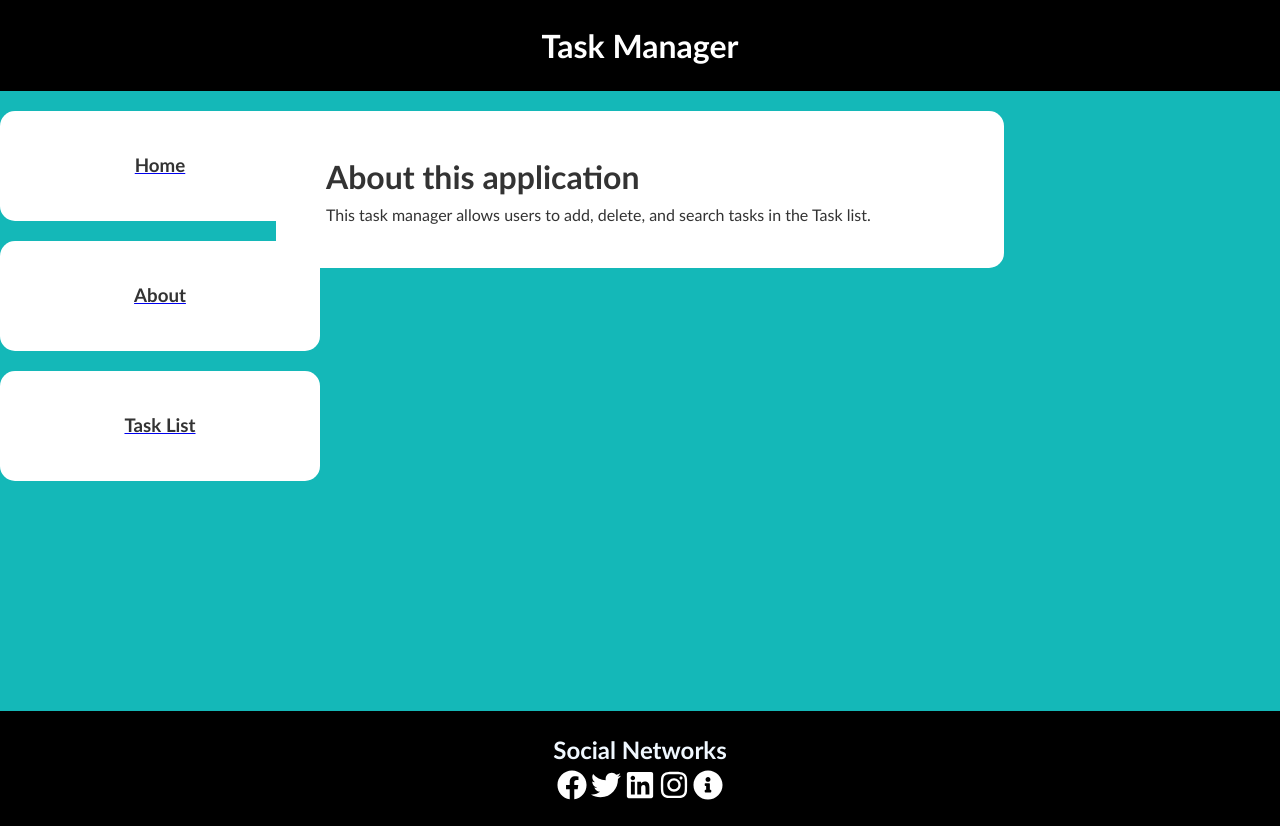
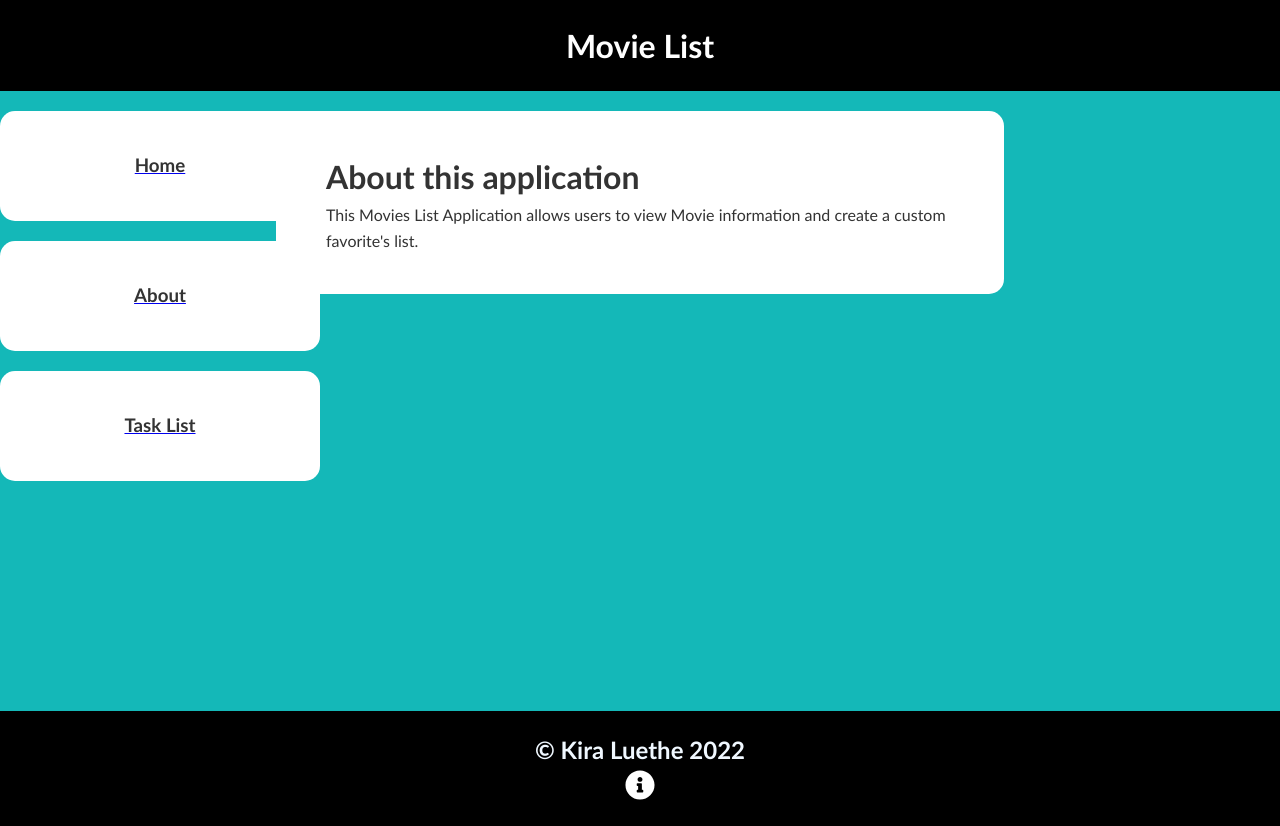
Before and after one commit to Kirapants07/Final_INF655, a React (Create React App) app: page /about in a window 1280 px wide. Built offline with nearby package versions, Linux system fonts and the light colour scheme.

Commit message:
Start of Final Project

```diff
--- a/public/index.html
+++ b/public/index.html
@@ -24,20 +24,9 @@
       work correctly both with client-side routing and a non-root public URL.
       Learn how to configure a non-root public URL by running `npm run build`.
     -->
-    <title>React App</title>
+    <title>Movie List App</title>
   </head>
   <body>
-    <noscript>You need to enable JavaScript to run this app.</noscript>
     <div id="root"></div>
-    <!--
-      This HTML file is a template.
-      If you open it directly in the browser, you will see an empty page.
-
-      You can add webfonts, meta tags, or analytics to this file.
-      The build step will place the bundled scripts into the <body> tag.
-
-      To begin the development, run `npm start` or `yarn start`.
-      To create a production bundle, use `npm run build` or `yarn build`.
-    -->
   </body>
 </html>
--- a/src/components/User/Users.js
+++ b/src/components/User/Users.js
@@ -4,7 +4,7 @@ import Card from '../shared/Card'
 export default function Users() {
   return (
     <Card>
-        <h1>Welcome to Task Manager!</h1>
+        <h1>Browse Movies</h1>
     </Card>
   )
 }
--- a/src/components/pages/About.js
+++ b/src/components/pages/About.js
@@ -13,7 +13,7 @@ export default function About() {
     <div className="container">
       <Card>
           <h1>About this application</h1>
-          <p>This task manager allows users to add, delete, and search tasks in the Task list.</p>
+          <p>This Movies List Application allows users to view Movie information and create a custom favorite's list.</p>
       </Card>
   </div>
   <Footer />
--- a/src/components/pages/Footer.js
+++ b/src/components/pages/Footer.js
@@ -5,15 +5,15 @@ import { Link } from 'react-router-dom';
 export default function Footer() {
   return (
     <div className="footer">
-        <h2>Social Networks</h2>
+        <h2>© Kira Luethe 2022</h2>
         <div className="links">
-            <FaFacebook size={30} />
+            {/* <FaFacebook size={30} />
             <FaTwitter size={30} />
             <FaLinkedin size={30} />
-            <FaInstagram size={30} />
+            <FaInstagram size={30} /> */}
 
             <Link to="/about" style={{color: "white"}}>
-              <FaInfoCircle size={30} />
+              <FaInfoCircle size={30} alt="about" />
             </Link>
 
         </div>
--- a/src/components/pages/Header.js
+++ b/src/components/pages/Header.js
@@ -3,7 +3,7 @@ import React from 'react';
 export default function Header() {
   return (
     <div>
-        <h1 className="header">Task Manager</h1>
+        <h1 className="header">Movie List</h1>
     </div>
   )
 }
--- a/src/index.js
+++ b/src/index.js
@@ -2,7 +2,6 @@ import React from 'react';
 import ReactDOM from 'react-dom';
 import './index.css';
 import App from './App';
-import reportWebVitals from './reportWebVitals';
 
 ReactDOM.render(
   <React.StrictMode>
@@ -10,8 +9,3 @@ ReactDOM.render(
   </React.StrictMode>,
   document.getElementById('root')
 );
-
-// If you want to start measuring performance in your app, pass a function
-// to log results (for example: reportWebVitals(console.log))
-// or send to an analytics endpoint. Learn more: https://bit.ly/CRA-vitals
-reportWebVitals();
--- a/src/reportWebVitals.js
+++ /dev/null
@@ -1,13 +0,0 @@
-const reportWebVitals = onPerfEntry => {
-  if (onPerfEntry && onPerfEntry instanceof Function) {
-    import('web-vitals').then(({ getCLS, getFID, getFCP, getLCP, getTTFB }) => {
-      getCLS(onPerfEntry);
-      getFID(onPerfEntry);
-      getFCP(onPerfEntry);
-      getLCP(onPerfEntry);
-      getTTFB(onPerfEntry);
-    });
-  }
-};
-
-export default reportWebVitals;
```
Also changed, not shown: src/setupTests.js (deleted, +0 -5 lines), src/components/pages/SignIn.js (added), src/components/pages/SignUp.js (added).
